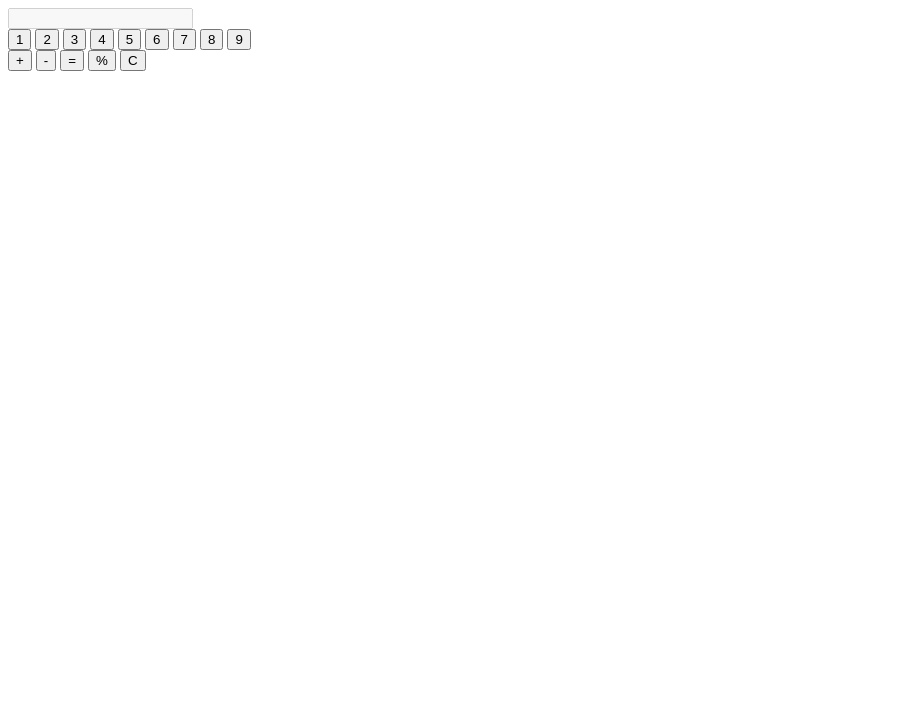
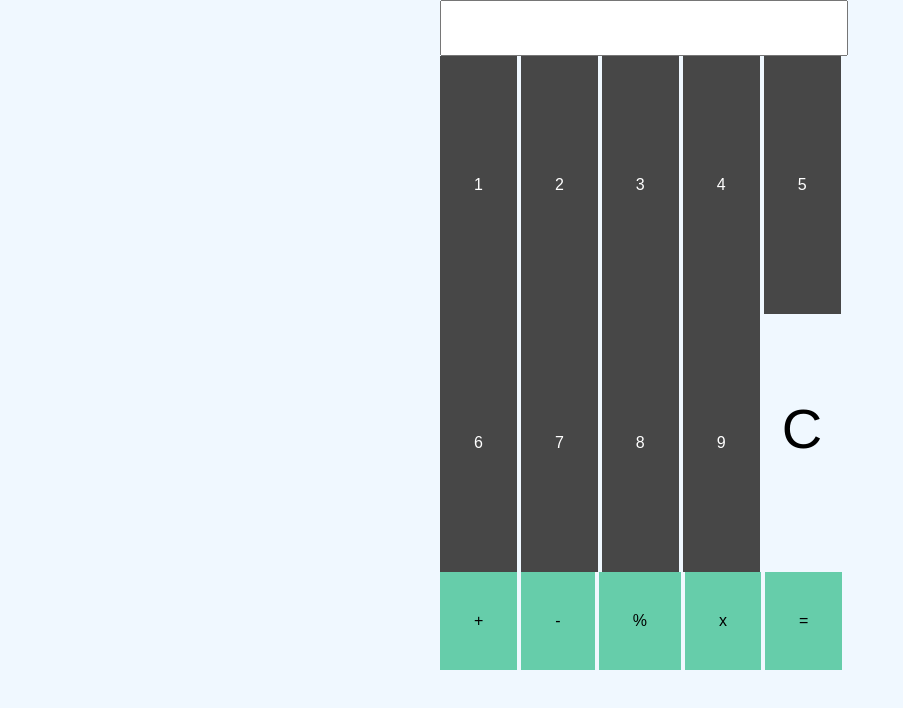
Before and after one commit to cpeaco4/DES-350, a plain HTML site: page calculator.html in a window 1280 px wide. Shown: the whole page, without its empty margins (0-903 px from the left). Drawn offline with Linux system fonts and the light colour scheme.

Commit message:
Add files via upload

```diff
--- a/calculator.html
+++ b/calculator.html
@@ -3,20 +3,84 @@
 <head>
 <meta charset="UTF-8">
 <style>
+
+	body{margin:0px;
+	background-color:aliceblue;
+	}
+
+	#display {width: 400px ;
+		height: 50px
+
+	}
+
+
+	#myCalculator{
+		         margin-left: calc(50% - 200px)
+
+		}
+
+	.number {
+  background-color: #474747;
+  border: none;
+  color: white;
+  padding: 120px 34px;
+  text-align: right;
+  text-decoration: none;
+  font-size: 16px;
+
+}
+	.operator {
+		background-color: black;
+  border: none;
+  color: white;
+  padding: 56px 34px;
+  text-align: right;
+  text-decoration: none;
+  font-size: 16px;
+
+	}
+
+	.operator1 {
+		background-color:aliceblue;
+		border: none;
+  color: #black;
+  font-size: 56px;
+	padding: 80px 18px;
+	text-decoration: none;
+	}
+
+	.operator2 {
+  background-color: mediumaquamarine;
+  border: none;
+  color: black;
+  padding: 40px 34px;
+  text-align: right;
+  text-decoration: none;
+  font-size: 16px;
+
+
+
+
 </style>
 <title>calculator</title>
 </head>
 
 <body>
+
+
 	<form name="calculator">
 
 	<div id="myCalculator">
 
 		<div id="top_display">
-		<input type="text" name="display" id="display" disabled>
+
+		<input type="text" name="display" id="display">
 		</div>
 
+
 		<div class="inputRow">
+
+		<div class="row1">
 		<div class="inputfield"></div><input type="button" class="number" value="1"
 			   onclick="calculator.display.value +='1'">
 
@@ -32,7 +96,13 @@
 			<input type="button" class="number" value="5"
 			   onclick="calculator.display.value +='5'">
 
-			<input type="button" class="number" value="6"
+			</div>
+			</div>
+
+
+			<div class="row2">
+
+			 <input type="button" class="number" value="6"
 			   onclick="calculator.display.value +='6'">
 
 			<input type="button" class="number" value="7"
@@ -43,29 +113,33 @@
 
 			<input type="button" class="number" value="9"
 			   onclick="calculator.display.value +='9'">
-		</div>
 
-		<div class="inputRow">
-	    <input type="button" class="operator" name="add" value="+"
+			<input type="button" class="operator1" name="clear" value="C"
+		onclick="calculator.display.value=''">
+				</div>
+
+		<div class="row3">
+
+	    <input type="button" class="operator2" name="add" value="+"
 		onclick="calculator.display.value += '+'">
 
-		<input type="button" class="operator" name="subtract" value="-"
-		onclick="calculator.display.value += '+'">
 
-		<input type="button" class="operator" name="equals" value="="
+		<input type="button" class="operator2" name="subtract" value="-"
+		onclick="calculator.display.value += '-'">
+
+		<input type="button" class="operator2" name="divide" value="%"
+		onclick="calculator.display.value	+= '%'">
+
+		<input type="button" class="operator2" name="multiply" value="x"
+		onclick="calculator.display.value	+= '%'">
+
+		<input type="button" class="operator2" name="equals" value="="
 		onclick="calculator.display.value
 		=eval(calculator.display.value)">
-
-		<input type="button" class="operator" name="divide" value="%"
-		onclick="calculator.display.value
-		=eval(calculator.display.value)">
-
-		<input type="button" class="operator" name="clear" value="C"
-		onclick="calculator.display.value
-		=eval(calculator.display.value)">
+			</div>
 
 
-		</div>
+
 
 		</div>
 		 </form>
```
